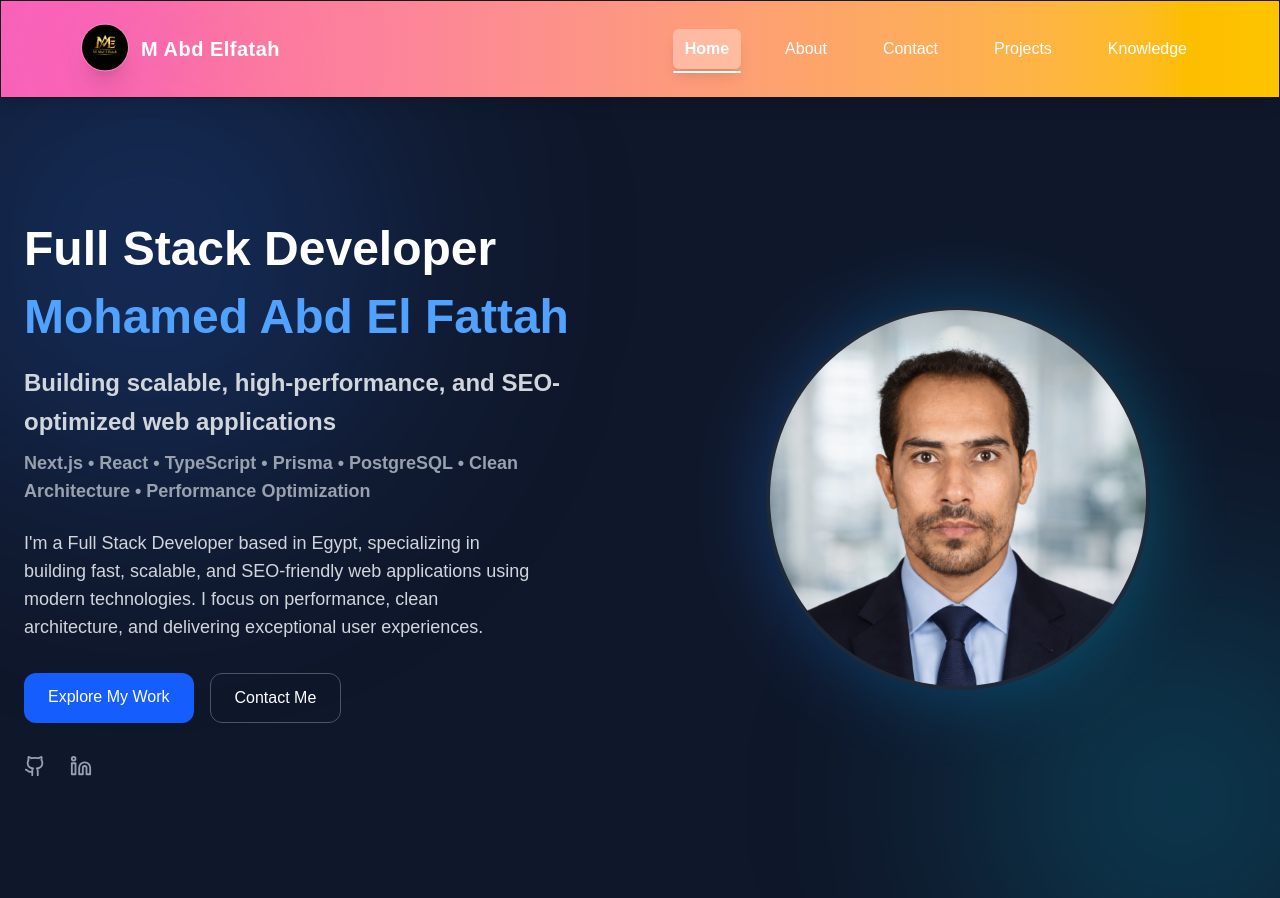
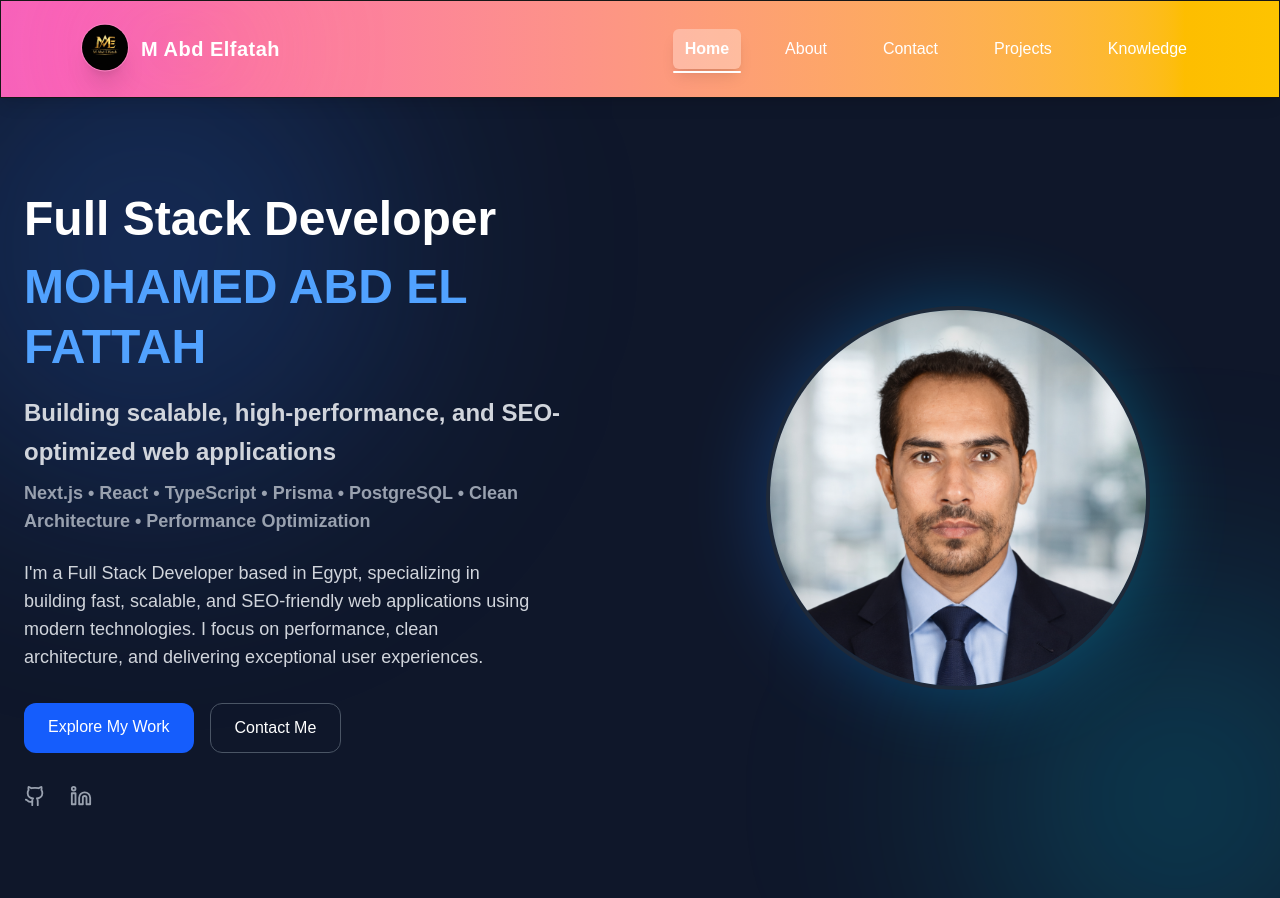
Before and after one commit to mohamedAbdElfatahSayed/My-Portfolio, a Next.js app: page / in a window 1280 px wide. Built offline with nearby package versions, Linux system fonts and the light colour scheme.

Commit message:
update seo and UI last

```diff
--- a/app/page.tsx
+++ b/app/page.tsx
@@ -22,8 +22,8 @@ const Hero = () => {
           {/* 🔥 SEO H1 */}
           <h1 className="text-4xl md:text-5xl font-bold leading-tight">
             Full Stack Developer
-            <span className="block text-blue-400 mt-2">
-              Mohamed Abd El Fattah
+            <span className="block uppercase text-blue-400 mt-2">
+              Mohamed ABD El FATTAH
             </span>
 
             <span className="block text-xl md:text-2xl mt-4 text-gray-300 leading-relaxed">
```
